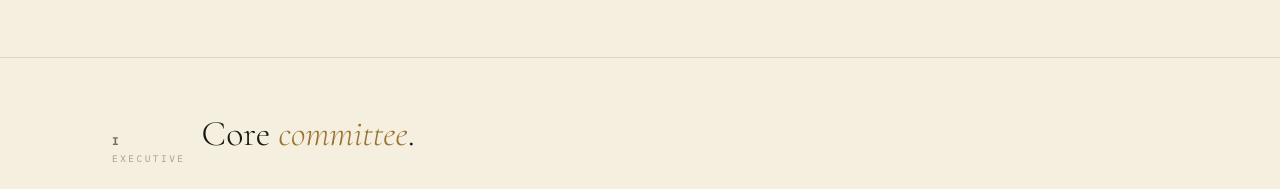
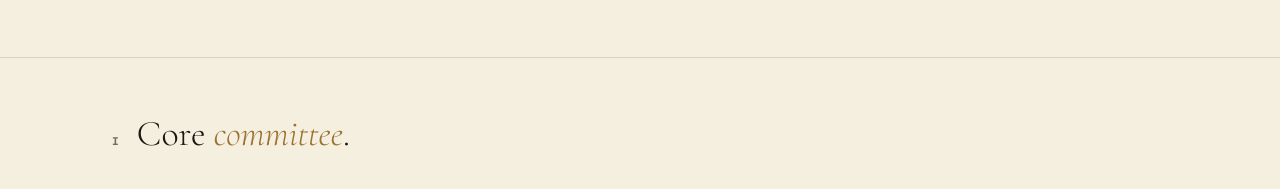
Before and after one commit to PuPhysicsSociety/pups-app, a Next.js app: page /team in a window 1280 px wide. Shown: the part 440-629 px from the top of the page. Built offline with nearby package versions, Linux system fonts and the light colour scheme; grey boxes are pictures that could not be loaded.

Commit message:
Update page.tsx

```diff
--- a/app/(main)/team/page.tsx
+++ b/app/(main)/team/page.tsx
@@ -634,7 +634,7 @@ export default function TeamPage() {
             <div className="team-section-head">
               <div className="team-section-label">
                 <b>i</b>
-                Executive
+
               </div>
               <h2 className="team-section-title">Core <em>committee</em>.</h2>
             </div>
@@ -654,7 +654,7 @@ export default function TeamPage() {
             <div className="team-section-head">
               <div className="team-section-label">
                 <b>ii</b>
-                Committees
+
               </div>
               <h2 className="team-section-title">Sub <em>committees</em>.</h2>
             </div>
@@ -674,7 +674,7 @@ export default function TeamPage() {
             <div className="team-section-head">
               <div className="team-section-label">
                 <b>iii</b>
-                Scholars
+
               </div>
               <h2 className="team-section-title">Academic <em>committee</em>.</h2>
             </div>
```
